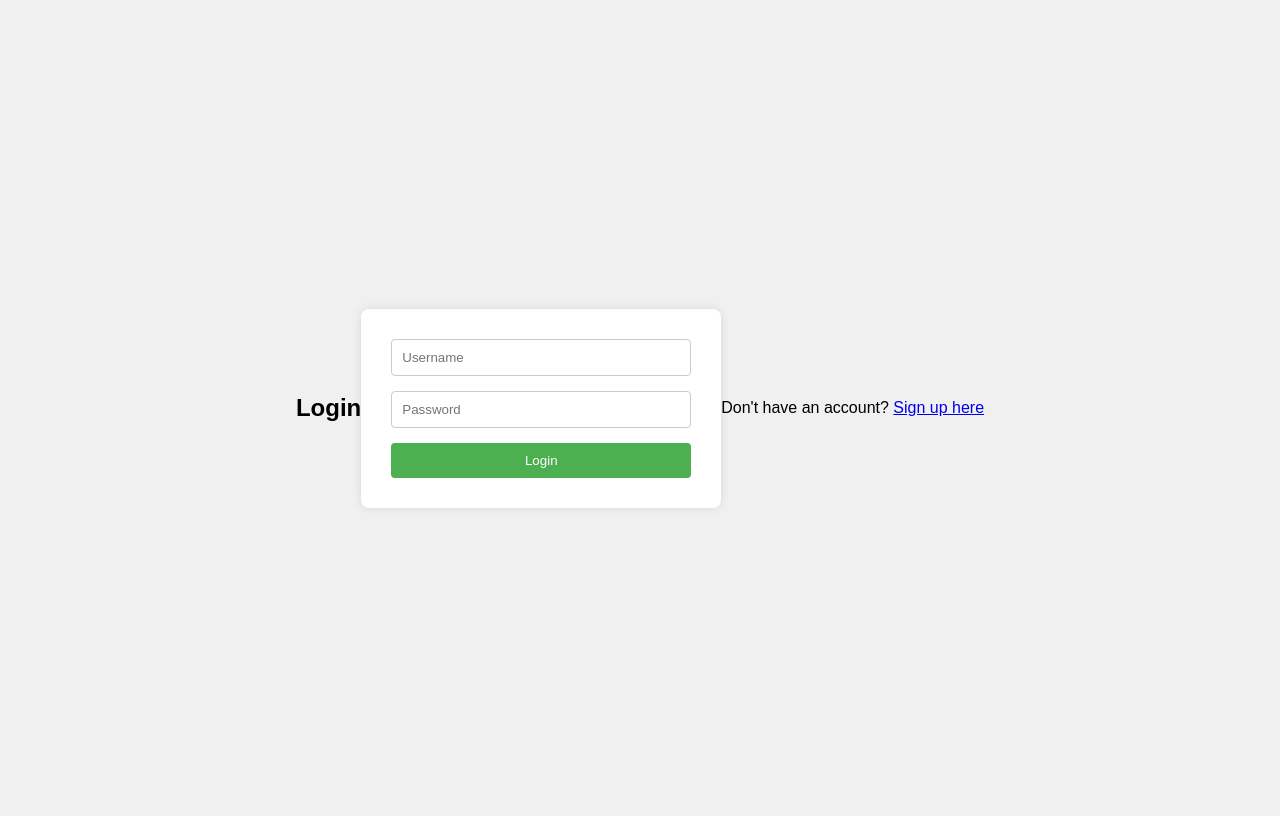
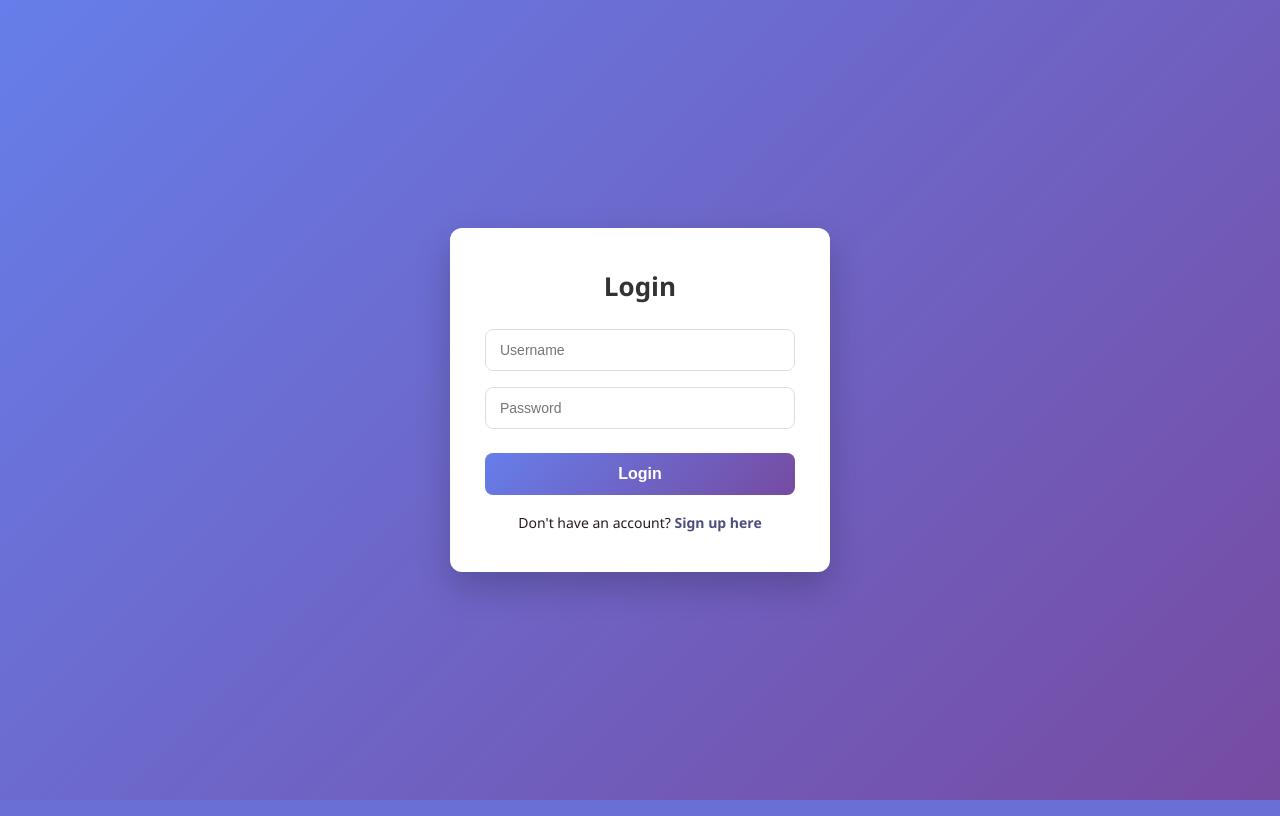
Before and after one commit to maryam-codes-hub/login_system, a Flask app: page / in a window 1280 px wide. Run offline with Flask 3, Linux system fonts and the light colour scheme.

Commit message:
improved UI

```diff
--- a/static/style.css
+++ b/static/style.css
@@ -1,34 +1,133 @@
+* {
+    margin: 0;
+    padding: 0;
+    box-sizing: border-box;
+}
+
 body {
-    font-family: Arial, sans-serif;
+    font-family: 'Segoe UI', Arial, sans-serif;
+    background: linear-gradient(135deg, #667eea 0%, #764ba2 100%);
+    min-height: 100vh;
     display: flex;
     justify-content: center;
     align-items: center;
-    height: 100vh;
-    background-color: #f0f0f0;
+    padding: 20px;
+}
+
+.container {
+    background: white;
+    padding: 40px 35px;
+    border-radius: 12px;
+    box-shadow: 0 15px 35px rgba(0, 0, 0, 0.2);
+    width: 100%;
+    max-width: 380px;
+    animation: fadeSlideIn 0.5s ease forwards;
+}
+
+h2 {
+    text-align: center;
+    color: #333;
+    margin-bottom: 25px;
+    font-size: 26px;
 }
 
 form {
-    background: white;
-    padding: 30px;
-    border-radius: 8px;
-    box-shadow: 0 0 10px rgba(0,0,0,0.1);
     display: flex;
     flex-direction: column;
-    gap: 15px;
-    width: 300px;
+    gap: 16px;
 }
 
 input {
-    padding: 10px;
-    border: 1px solid #ccc;
-    border-radius: 4px;
+    padding: 12px 14px;
+    border: 1.5px solid #ddd;
+    border-radius: 8px;
+    font-size: 14px;
+    transition: border-color 0.2s ease;
+    opacity: 0;
+    animation: fadeSlideIn 0.4s ease forwards;
 }
 
+input:focus {
+    outline: none;
+    border-color: #764ba2;
+}
+
+input:nth-of-type(1) { animation-delay: 0.1s; }
+input:nth-of-type(2) { animation-delay: 0.2s; }
+input:nth-of-type(3) { animation-delay: 0.3s; }
+
 button {
-    padding: 10px;
-    background-color: #4CAF50;
+    padding: 12px;
+    background: linear-gradient(135deg, #667eea 0%, #764ba2 100%);
     color: white;
     border: none;
-    border-radius: 4px;
+    border-radius: 8px;
+    font-size: 16px;
+    font-weight: 600;
     cursor: pointer;
+    margin-top: 8px;
+    transition: opacity 0.2s ease;
+    opacity: 0;
+    animation: fadeSlideIn 0.4s ease forwards;
+    animation-delay: 0.4s;
 }
+
+button:hover {
+    opacity: 0.9;
+}
+
+p {
+    text-align: center;
+    margin-top: 18px;
+    color: #2a1b1b;
+    font-size: 14px;
+}
+
+a {
+    color: #4d4d7f;
+    text-decoration: none;
+    font-weight: 700;
+}
+
+a:hover {
+    color: #513b67;
+    text-decoration: underline;
+}
+
+.error {
+    background: #fdecea;
+    color: #b71c1c;
+    padding: 10px 14px;
+    border-radius: 8px;
+    font-size: 13px;
+    text-align: center;
+}
+
+@keyframes fadeSlideIn {
+    from {
+        opacity: 0;
+        transform: translateY(15px);
+    }
+    to {
+        opacity: 1;
+        transform: translateY(0);
+    }
+}
+.logout-btn {
+    display: inline-block;
+    margin-top: 20px;
+    padding: 12px;
+    width: 100%;
+    text-align: center;
+    background: linear-gradient(135deg, #667eea 0%, #764ba2 100%);
+    color: white !important;
+    border-radius: 8px;
+    font-weight: 600;
+    text-decoration: none;
+    transition: opacity 0.2s ease;
+}
+
+.logout-btn:hover {
+    opacity: 0.85;
+    text-decoration: none;
+}
--- a/templates/login.html
+++ b/templates/login.html
@@ -6,6 +6,7 @@
     <link rel="stylesheet" href="{{ url_for('static', filename='style.css') }}">
 </head>
 <body>
+    <div class="container">
         <h2>Login</h2>
         <form action="/login" method="POST">
             <input type="text" name="username" placeholder="Username" required>
@@ -13,5 +14,6 @@
             <button type="submit">Login</button>
         </form>
         <p>Don't have an account? <a href="/signup">Sign up here</a></p>
+    </div>
 </body>
 </html>
--- a/templates/signup.html
+++ b/templates/signup.html
@@ -6,6 +6,7 @@
     <link rel="stylesheet" href="{{ url_for('static', filename='style.css') }}">
 </head>
 <body>
+    <div class="container"></div>
     <h2>Sign Up</h2>
     <form action="/signup" method="POST">
         <input type="text" name="username" placeholder="Username" required>
```
Also changed, not shown: templates/dashboard.html (+5 -3 lines). Lines whose indentation alone changed are shown as unchanged.
